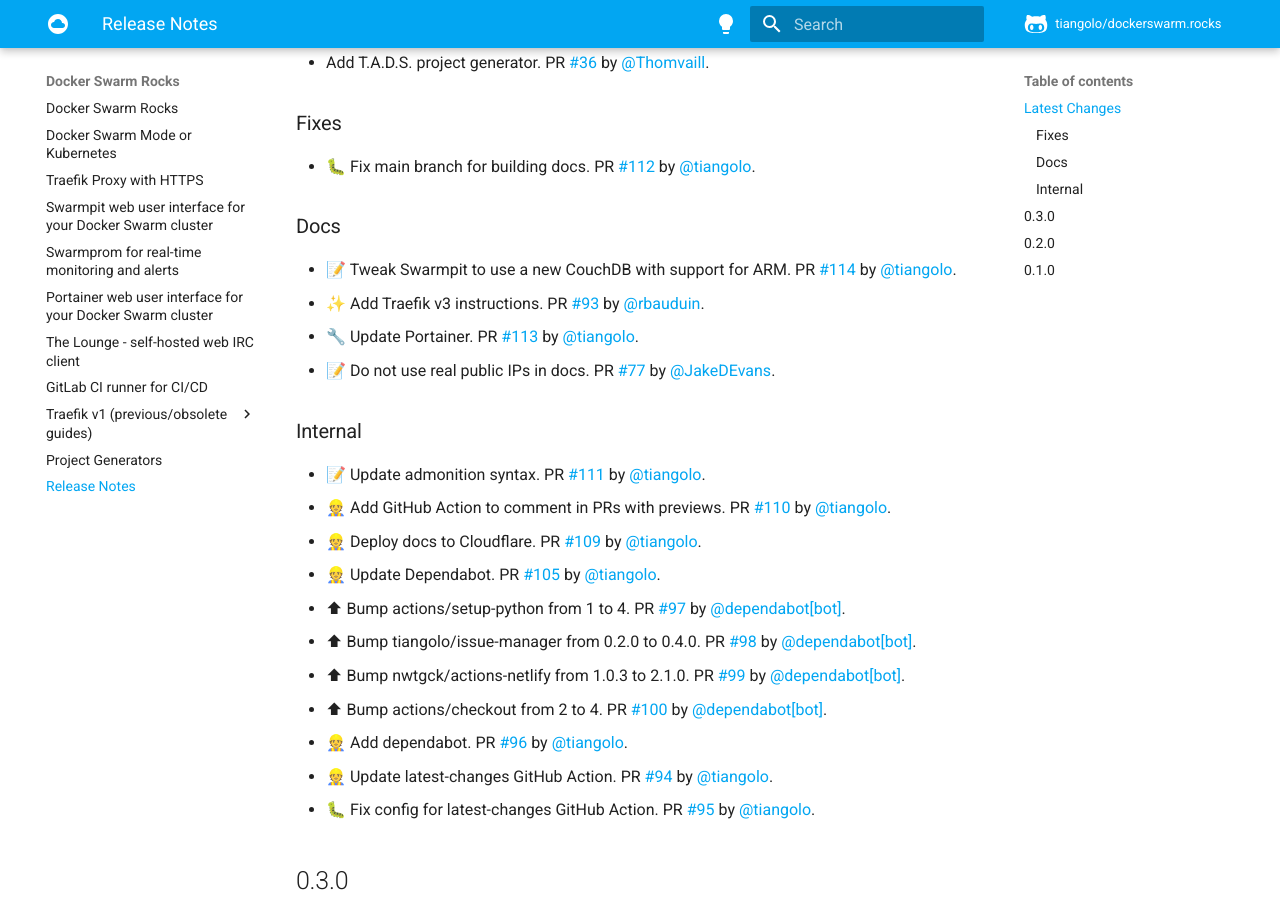
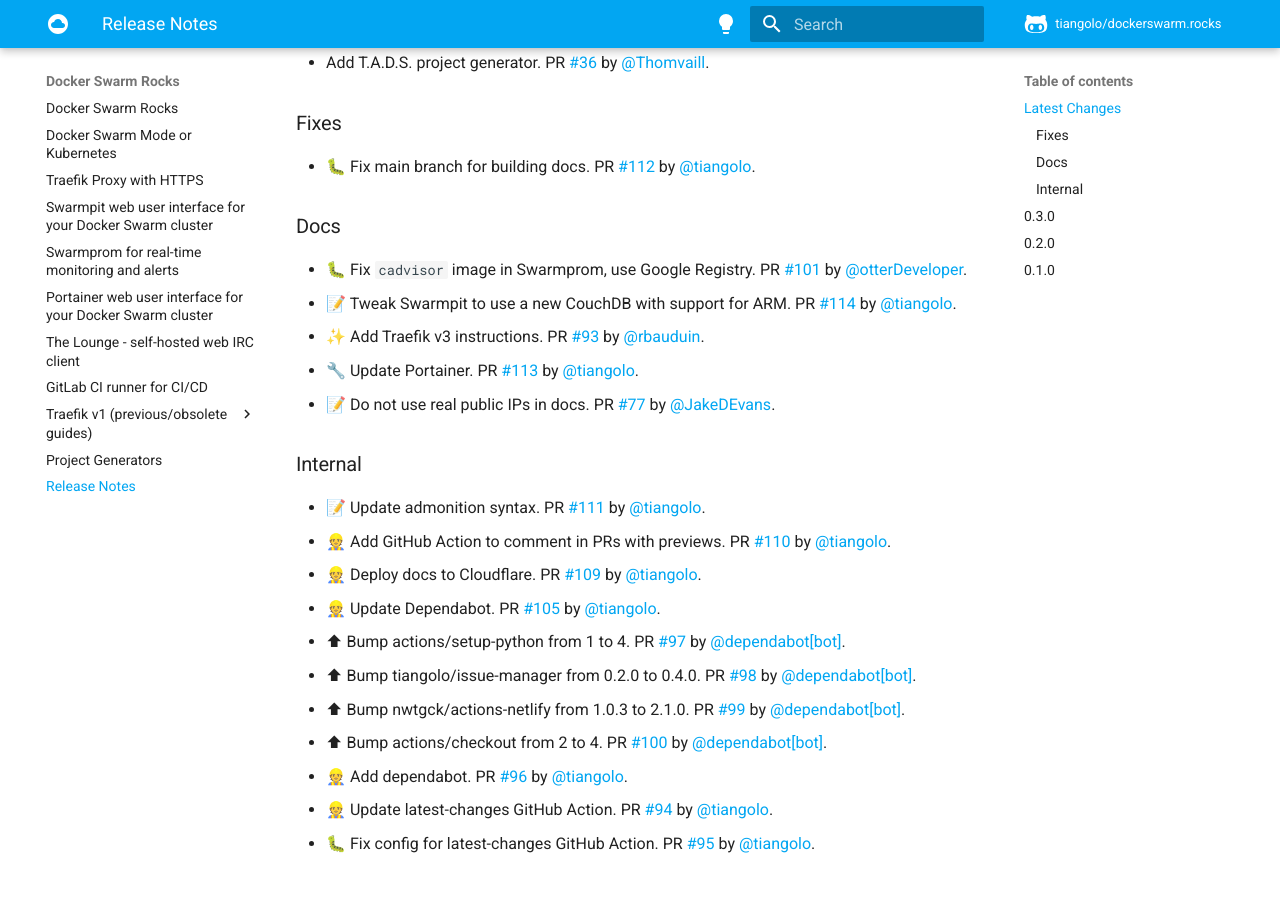
Before and after one commit to tiangolo/dockerswarm.rocks, an MkDocs documentation site: the page built from docs/release-notes.md, in a window 1280 px wide and 900 px high, scrolled down 483 px. Built offline with MkDocs 1.6.1 and Material for MkDocs 9.7.7, drawn with Linux system fonts in a browser that asks for light colours; comment, search, counter and statistics services are not loaded.

Commit message:
📝 Update release notes

```diff
--- a/docs/release-notes.md
+++ b/docs/release-notes.md
@@ -19,6 +19,7 @@
 
 ### Docs
 
+* 🐛 Fix `cadvisor` image in Swarmprom, use Google Registry. PR [#101](https://github.com/tiangolo/dockerswarm.rocks/pull/101) by [@otterDeveloper](https://github.com/otterDeveloper).
 * 📝 Tweak Swarmpit to use a new CouchDB with support for ARM. PR [#114](https://github.com/tiangolo/dockerswarm.rocks/pull/114) by [@tiangolo](https://github.com/tiangolo).
 * ✨ Add Traefik v3 instructions. PR [#93](https://github.com/tiangolo/dockerswarm.rocks/pull/93) by [@rbauduin](https://github.com/rbauduin).
 * 🔧 Update Portainer. PR [#113](https://github.com/tiangolo/dockerswarm.rocks/pull/113) by [@tiangolo](https://github.com/tiangolo).
```
